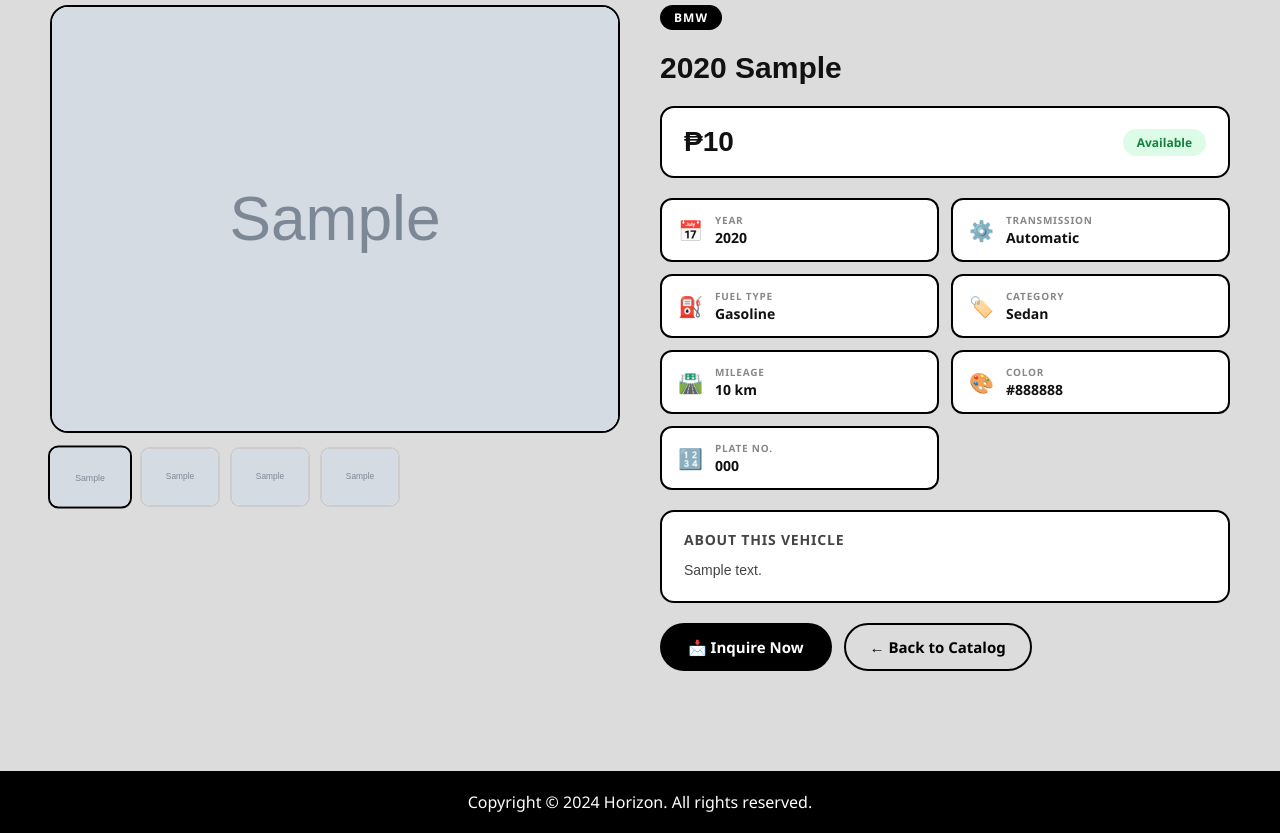
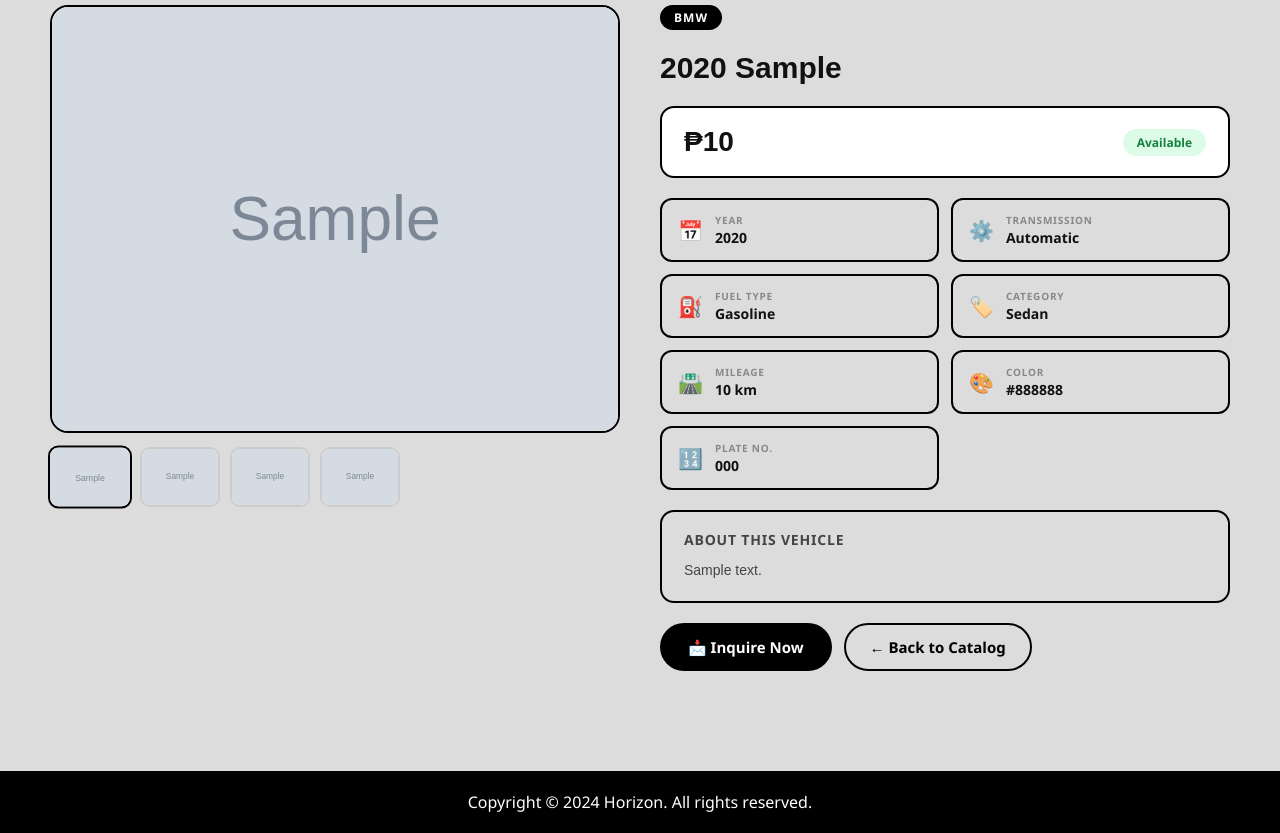
Before and after one commit to Jispirr/horizon-django-system, a Django app: page /catalog/1/ in a window 1280 px wide. Shown: the part 151-984 px from the top of the page. Run offline with Django 4.2, Linux system fonts and the light colour scheme; tables that the repository leaves empty hold one stand-in row (values such as "Sample post"); grey boxes marked "Sample" are stand-in pictures; some web fonts are replaced.

Commit message:
03/09/26
walang nangyari

```diff
--- a/horizon/templates/horizon/vehicle_details.html
+++ b/horizon/templates/horizon/vehicle_details.html
@@ -137,7 +137,7 @@
 
       <!-- CTA Buttons -->
       <div class="vd-cta-wrap">
-        <a href="{% url 'home' %}#contact" class="vd-btn-primary">📩 Inquire Now</a>
+        <a href="{% url 'home' %}car_inquiry.html" class="vd-btn-primary">📩 Inquire Now</a>
         <a href="{% url 'catalog' %}" class="vd-btn-outline">← Back to Catalog</a>
       </div>
     </div>
--- a/static/css/stylesheet.css
+++ b/static/css/stylesheet.css
@@ -1583,7 +1583,7 @@ footer {
 }
 
 .vd-spec-item {
-  background: #fff;
+  background: transparent;
   border: 2px solid #000;
   border-radius: 12px;
   padding: 13px 16px;
@@ -1618,7 +1618,7 @@ footer {
 }
 
 .vd-description {
-  background: #fff;
+  background: transparent;
   border: 2px solid #000;
   border-radius: 14px;
   padding: 18px 22px;
```
Also changed, not shown: horizon/admin.py (line endings or trailing spaces), horizon/models.py (line endings or trailing spaces).
